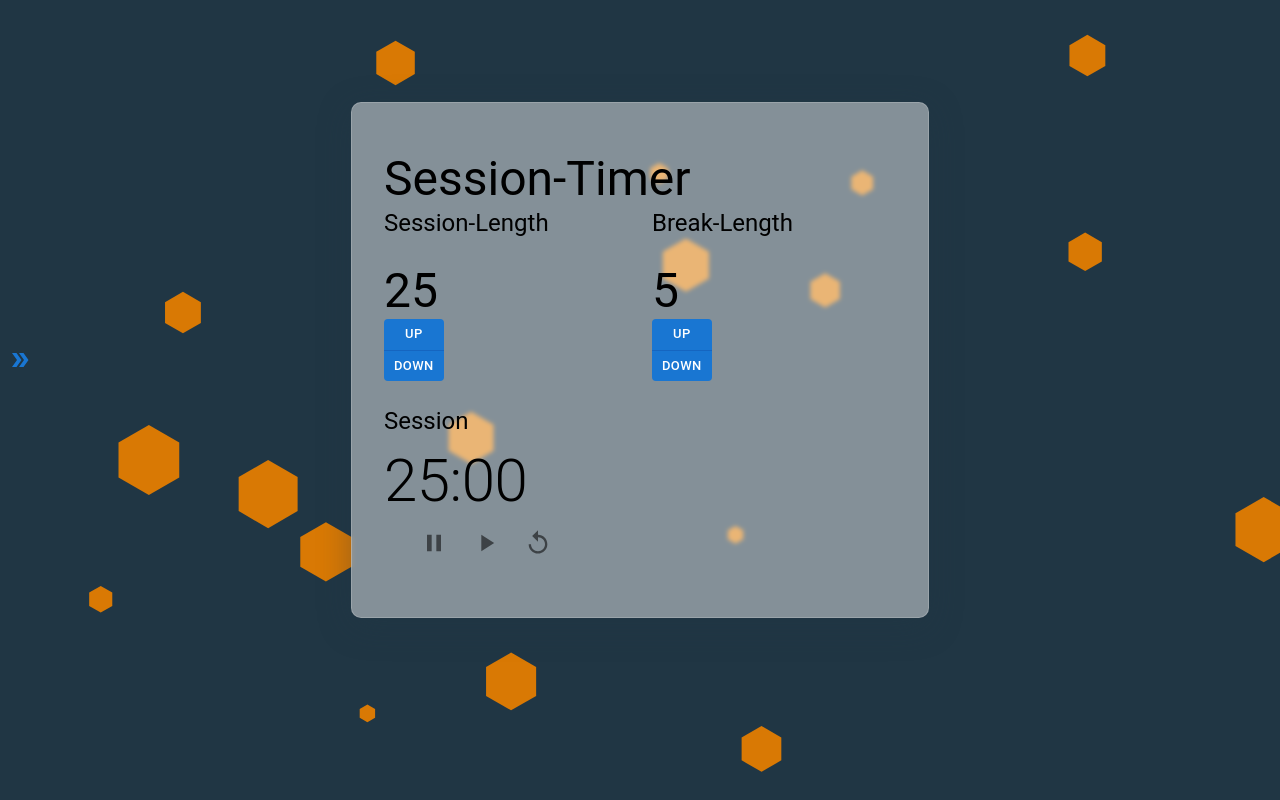
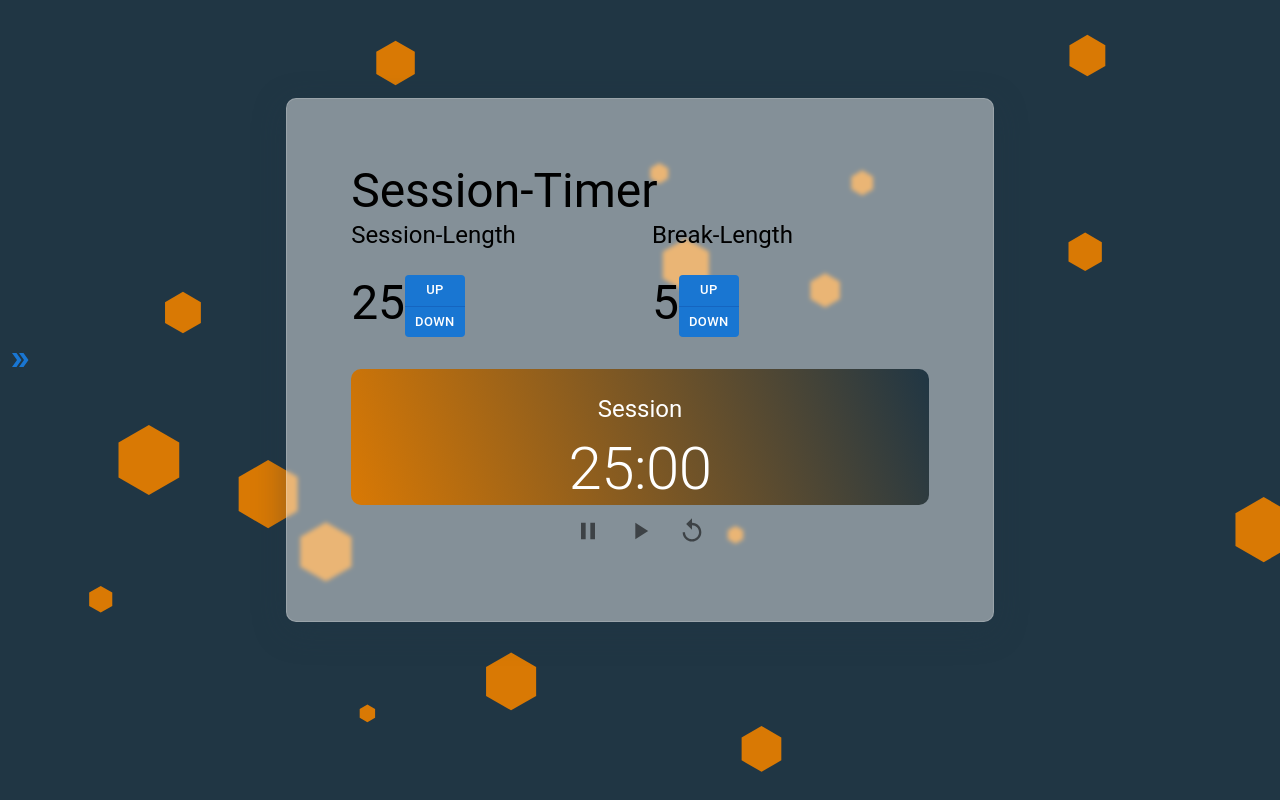
Before and after one commit to Dmnk28/timer, a React (Create React App) app in the folder timer/: page / in a window 1280 px wide. Built offline with nearby package versions, Linux system fonts and the light colour scheme.

Commit message:
Some styling-optimisations, still a long way to perfection

```diff
--- a/timer/src/styles/main.css
+++ b/timer/src/styles/main.css
@@ -23,8 +23,8 @@ body {
 }
 
 #timer-container #timer {
-  padding: 3rem 2rem;
-  min-width: 40vw;
+  padding: 4rem;
+  min-width: 30vw;
   background: rgba(255, 255, 255, 0.45);
   -webkit-box-shadow: 0 8px 32px 0 rgba(32, 54, 68, 0.37);
           box-shadow: 0 8px 32px 0 rgba(32, 54, 68, 0.37);
@@ -33,4 +33,27 @@ body {
   border-radius: 10px;
   border: 1px solid rgba(255, 255, 255, 0.18);
 }
+
+#timer-container #timer .time-adjust {
+  display: -webkit-box;
+  display: -ms-flexbox;
+  display: flex;
+}
+
+#timer-container #timer #time-container {
+  margin-top: 2rem;
+  text-align: center;
+  background: linear-gradient(70deg, #D97904, #203644);
+  color: #fff;
+  border-radius: 10px;
+}
+
+#timer-container #timer #time-controls {
+  display: -webkit-box;
+  display: -ms-flexbox;
+  display: flex;
+  -webkit-box-pack: center;
+      -ms-flex-pack: center;
+          justify-content: center;
+}
 /*# sourceMappingURL=main.css.map */
--- a/timer/src/styles/main.scss
+++ b/timer/src/styles/main.scss
@@ -20,9 +20,26 @@ body {
     align-items: center;
 
     #timer {
-        padding: 3rem 2rem;
-        min-width: 40vw;
+        padding: 4rem;
+        min-width: 30vw;
         @include glass-element();
+
+        .time-adjust {
+            display: flex;
+        }
+
+        #time-container {
+            margin-top: 2rem;
+            text-align: center;
+            background: linear-gradient(70deg, $darkgold, $darkblue);
+            color: #fff;
+            border-radius: 10px;
+        }
+
+        #time-controls {
+            display: flex;
+            justify-content: center;
+        }
     }
 
 }
```
Also changed, not shown: 1 other file (tests, documents, lock files or other folders).
